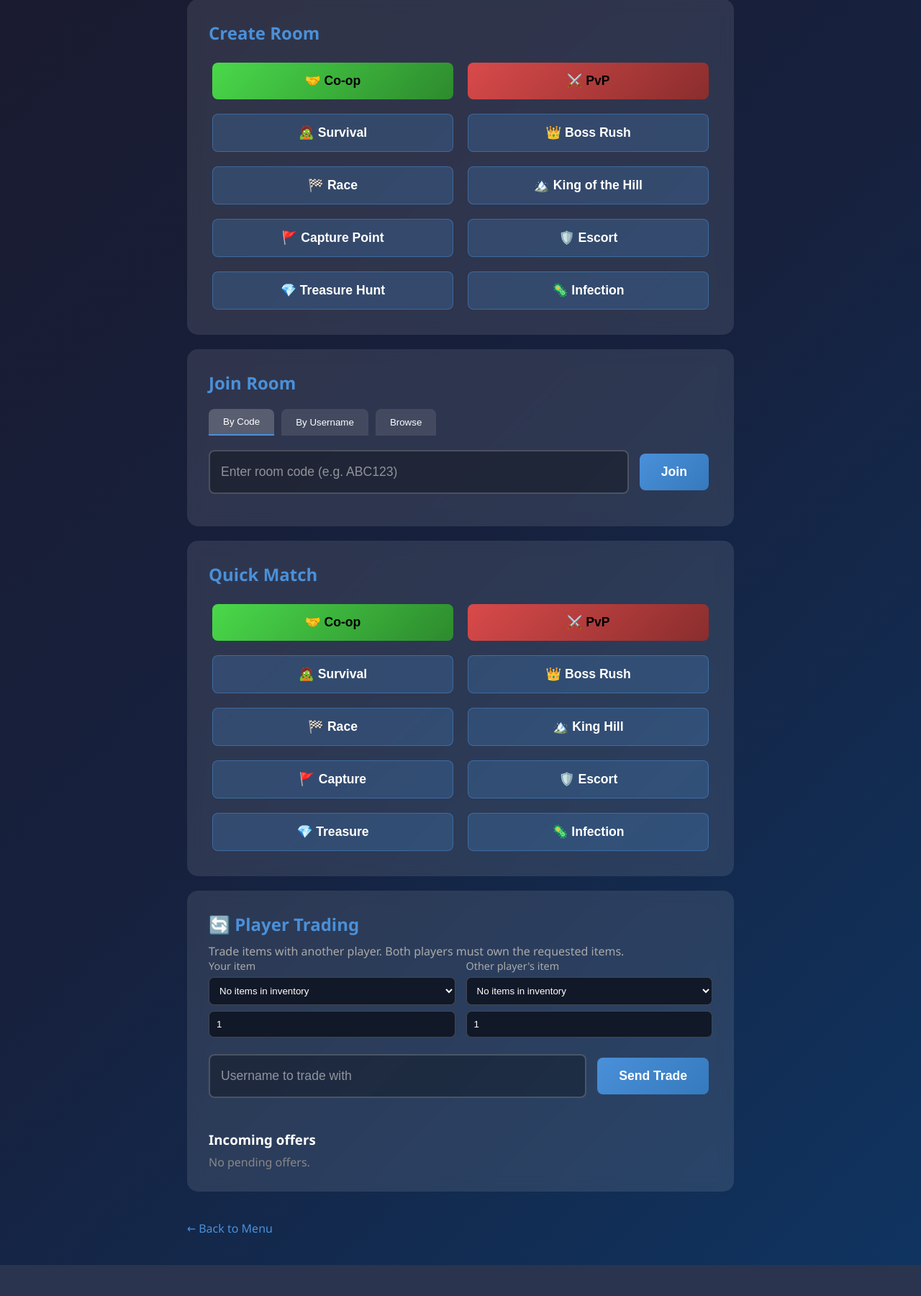
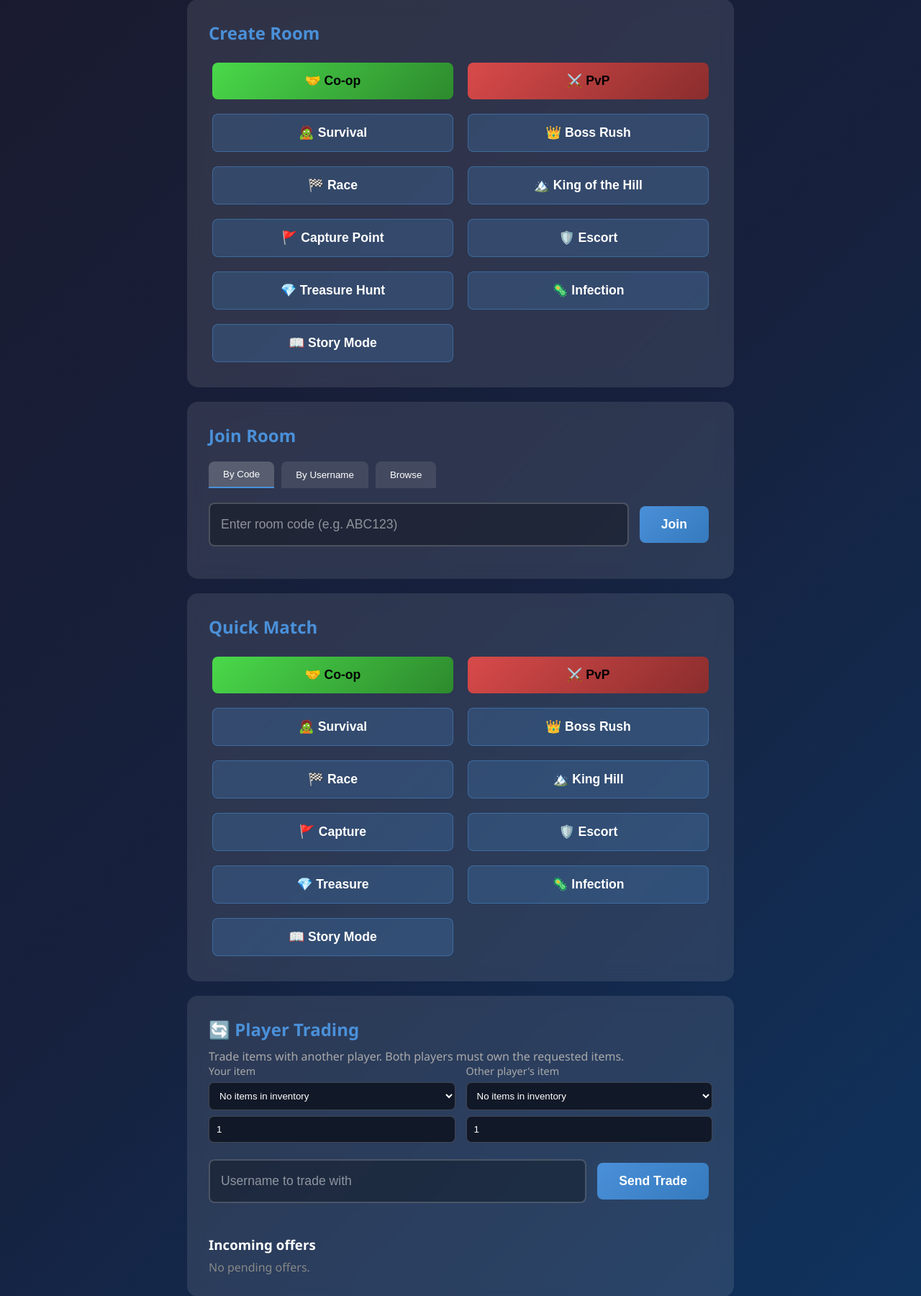
Before and after one commit to danusiknovikov15-prog/bizzare-adventure, a Django app: page /multiplayer/ in a window 1280 px wide. Shown: the part 136-1936 px from the top of the page at 72% size. Before the commit the page ends 1893 px from the top, so only its background shows below. Run offline with Django 5.2, Linux system fonts and the light colour scheme; the visitor is signed in with stand-in values (Sample User, id 1); data comes from the database, SQL or seed files in the repository; data that the repository does not hold is empty.

Commit message:
Add multiplayer level progression, story mode and voice fixes

```diff
--- a/game/templates/game/multiplayer_menu.html
+++ b/game/templates/game/multiplayer_menu.html
@@ -298,6 +298,7 @@
                 <button class="btn btn-mode" onclick="createRoom('escort')">🛡️ Escort</button>
                 <button class="btn btn-mode" onclick="createRoom('treasure')">💎 Treasure Hunt</button>
                 <button class="btn btn-mode" onclick="createRoom('infection')">🦠 Infection</button>
+                <button class="btn btn-mode" onclick="createRoom('story')">📖 Story Mode</button>
             </div>
         </div>
 
@@ -354,6 +355,7 @@
                 <button class="btn btn-mode" onclick="quickMatch('escort')">🛡️ Escort</button>
                 <button class="btn btn-mode" onclick="quickMatch('treasure')">💎 Treasure</button>
                 <button class="btn btn-mode" onclick="quickMatch('infection')">🦠 Infection</button>
+                <button class="btn btn-mode" onclick="quickMatch('story')">📖 Story Mode</button>
             </div>
         </div>
 
```
